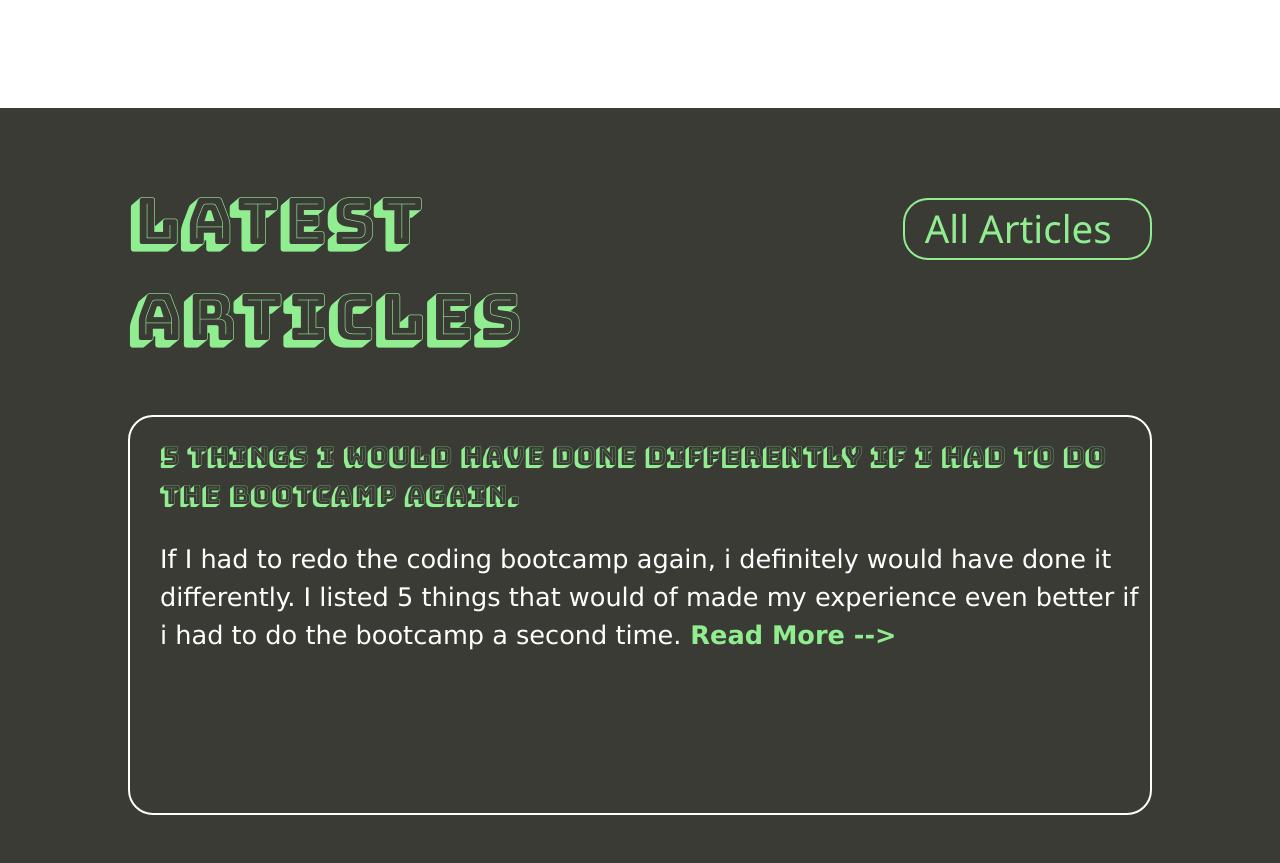
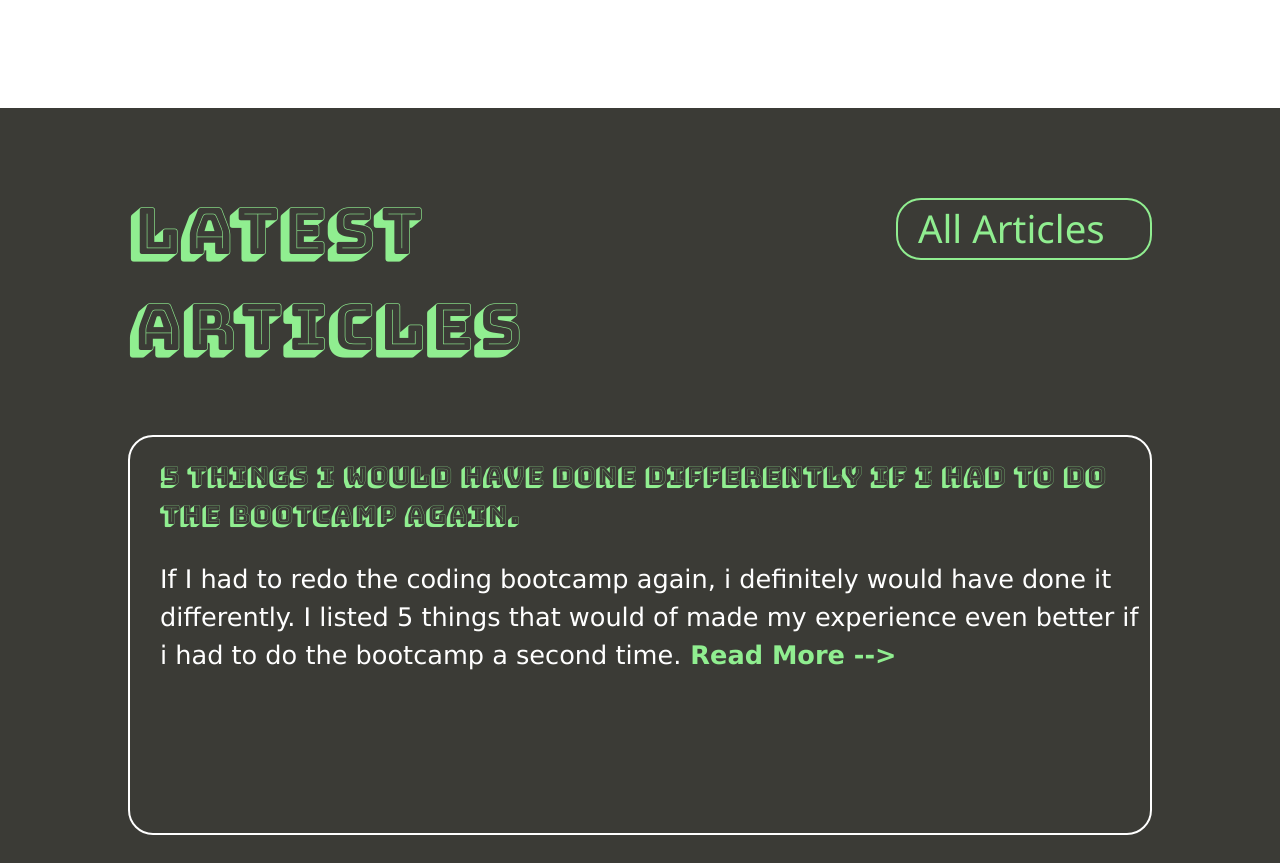
Before and after one commit to StudentCZ/my-website, a React (Create React App) app: page / in a window 1280 px wide. Shown: the part 2194-3057 px from the top of the page. Built offline with nearby package versions, Linux system fonts and the light colour scheme.

Commit message:
changed article header to h1 tag

```diff
--- a/src/components/Articles.js
+++ b/src/components/Articles.js
@@ -5,7 +5,9 @@ const Articles = () => {
   return (
     <div className={style.background} id='writing'>
       <div className={style.container}>
-        <div className={style.title}>LATEST ARTICLES</div>
+        <div>
+          <h1 className={style.title}>LATEST ARTICLES</h1>
+        </div>
         <div className={style.textBox2}>
           <h2 className={style.text2}>
             <a
```
